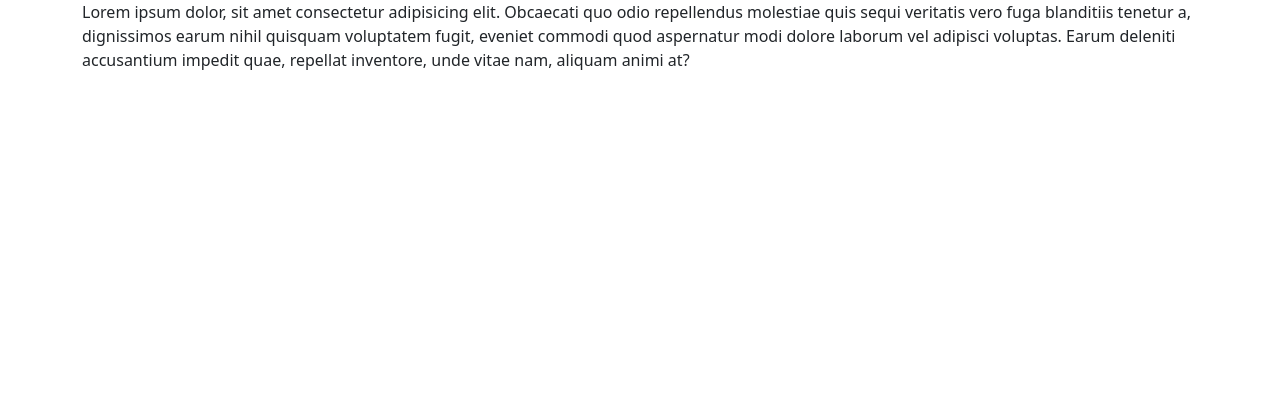
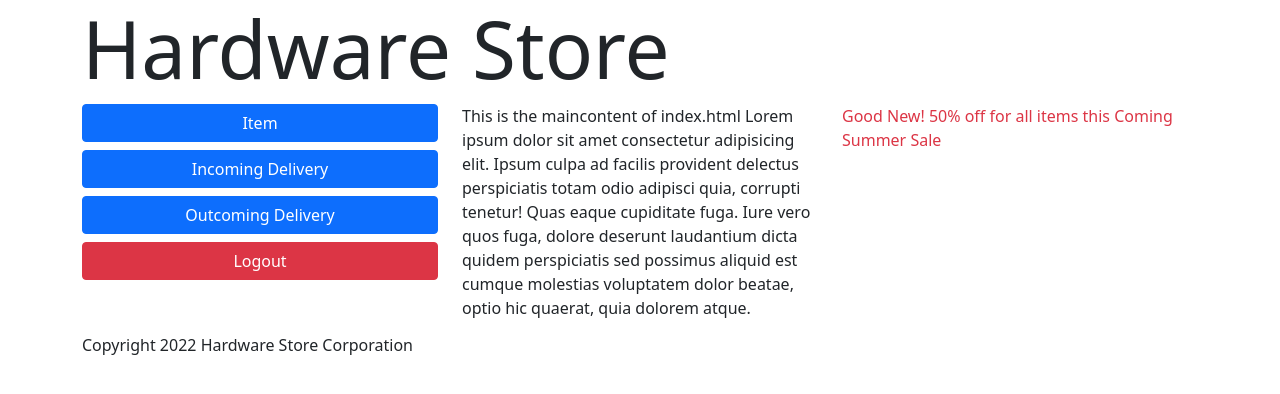
Before and after one commit to beyond34/CSIPT-ACTIVITY, a Django app: page / in a window 1280 px wide. Shown: the top 394 px of the page. Run offline with Django 4.2, Linux system fonts and the light colour scheme.

Commit message:
Created layout.html and Created aboutushtml

```diff
--- a/Manageitems/templates/index.html
+++ b/Manageitems/templates/index.html
@@ -4,12 +4,11 @@
     <meta http-equiv="X-UA-Compatible" content="IE=edge">
     <meta name="viewport" content="width=device-width, initial-scale=1.0">
     <title>Document</title>
-    <link href="https://cdn.jsdelivr.net/npm/bootstrap@5.1.3/dist/css/bootstrap.min.css" rel="stylesheet" integrity="sha384-1BmE4kWBq78iYhFldvKuhfTAU6auU8tT94WrHftjDbrCEXSU1oBoqyl2QvZ6jIW3" crossorigin="anonymous">
-<script src="https://cdn.jsdelivr.net/npm/bootstrap@5.1.3/dist/js/bootstrap.bundle.min.js" integrity="sha384-ka7Sk0Gln4gmtz2MlQnikT1wXgYsOg+OMhuP+IlRH9sENBO0LRn5q+8nbTov4+1p" crossorigin="anonymous"></script>
+
 </head>
 <body>
-    <div class="container">
-        <p>Lorem ipsum dolor, sit amet consectetur adipisicing elit. Obcaecati quo odio repellendus molestiae quis sequi veritatis vero fuga blanditiis tenetur a, dignissimos earum nihil quisquam voluptatem fugit, eveniet commodi quod aspernatur modi dolore laborum vel adipisci voluptas. Earum deleniti accusantium impedit quae, repellat inventore, unde vitae nam, aliquam animi at?</p>
-    </div>
+    {% extends 'layout.html' %}
+    {%block header%}Hardware Store{%endblock%}
+    {%block maincontent%}This is the maincontent of index.html Lorem ipsum dolor sit amet consectetur adipisicing elit. Ipsum culpa ad facilis provident delectus perspiciatis totam odio adipisci quia, corrupti tenetur! Quas eaque cupiditate fuga. Iure vero quos fuga, dolore deserunt laudantium dicta quidem perspiciatis sed possimus aliquid est cumque molestias voluptatem dolor beatae, optio hic quaerat, quia dolorem atque.{%endblock%}
 </body>
 </html>
--- /dev/null
+++ b/Manageitems/templates/layout.html
@@ -0,0 +1,35 @@
+<html lang="en">
+<head>
+    <meta charset="UTF-8">
+    <meta http-equiv="X-UA-Compatible" content="IE=edge">
+    <meta name="viewport" content="width=device-width, initial-scale=1.0">
+    <title>Document</title>
+    <link href="https://cdn.jsdelivr.net/npm/bootstrap@5.1.3/dist/css/bootstrap.min.css" rel="stylesheet" integrity="sha384-1BmE4kWBq78iYhFldvKuhfTAU6auU8tT94WrHftjDbrCEXSU1oBoqyl2QvZ6jIW3" crossorigin="anonymous">
+<script src="https://cdn.jsdelivr.net/npm/bootstrap@5.1.3/dist/js/bootstrap.bundle.min.js" integrity="sha384-ka7Sk0Gln4gmtz2MlQnikT1wXgYsOg+OMhuP+IlRH9sENBO0LRn5q+8nbTov4+1p" crossorigin="anonymous"></script>
+</head>
+<body>
+    <div class="container">
+        <!--header-->
+        <div class="row"><h1 class="display-1">{% block header %}{% endblock %}</h1>
+        </div>
+        <!--body-->
+        <div class="row">
+            <!--Menu-->
+            <div class="col">
+                <div class="d-grid gap-2">
+                    <button class="btn btn-primary" type="button">Item</button>
+                    <button class="btn btn-primary" type="button">Incoming Delivery</button>
+                    <button class="btn btn-primary" type="button">Outcoming Delivery</button>
+                    <button class="btn btn-danger" type="button">Logout</button>
+                  </div>
+            </div>
+            <!--main content-->
+            <div class="col"><p class="fs-6 text-dark">{%block maincontent%}{% endblock %}</p></div>
+            <!--announcement-->
+            <div class="col"><p class="fs-6 text-danger">Good New! 50% off for all items this Coming Summer Sale</p></div>
+        </div>
+        <!--footer-->
+        <div class="row"><h6>Copyright 2022 Hardware Store Corporation  </h6></div>
+    </div>
+</body>
+</html>
--- a/Manageitems/urls.py
+++ b/Manageitems/urls.py
@@ -2,4 +2,5 @@ from django.urls import path
 from  . import views
 urlpatterns = [
     path('', views.main),
+    path('aboutus',views.aboutus),
 ]
--- a/Manageitems/views.py
+++ b/Manageitems/views.py
@@ -3,3 +3,6 @@ from django.shortcuts import render
 # Create your views here.
 def main(request):
     return render(request, 'index.html')
+
+def aboutus(request):
+    return render(request, 'aboutus.html')
--- a/activity/urls.py
+++ b/activity/urls.py
@@ -18,4 +18,5 @@ from django.urls import path,include
 
 urlpatterns = [
     path('', include('Manageitems.urls')),
+    path('aboutus/', include('Manageitems.urls')),
 ]
```
Also changed, not shown: Manageitems/templates/aboutus.html (added, +13 -0 lines).
